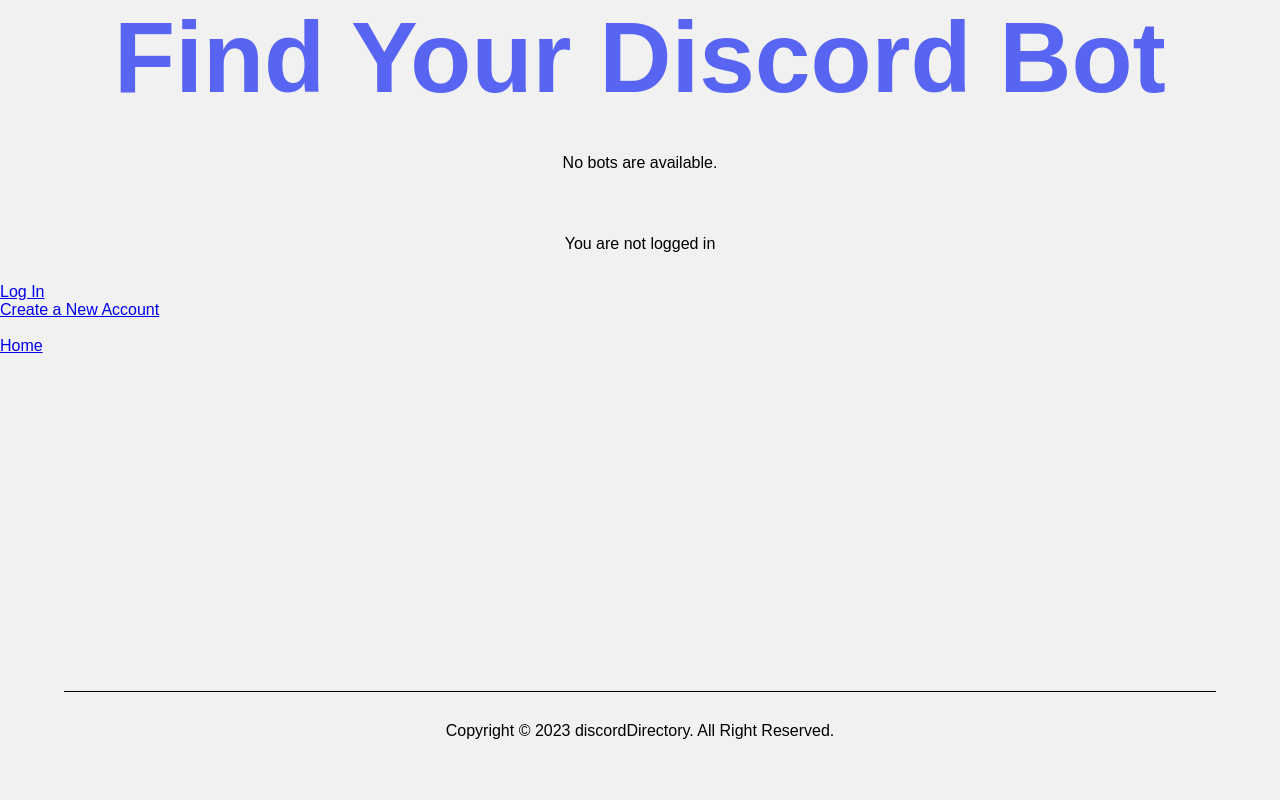
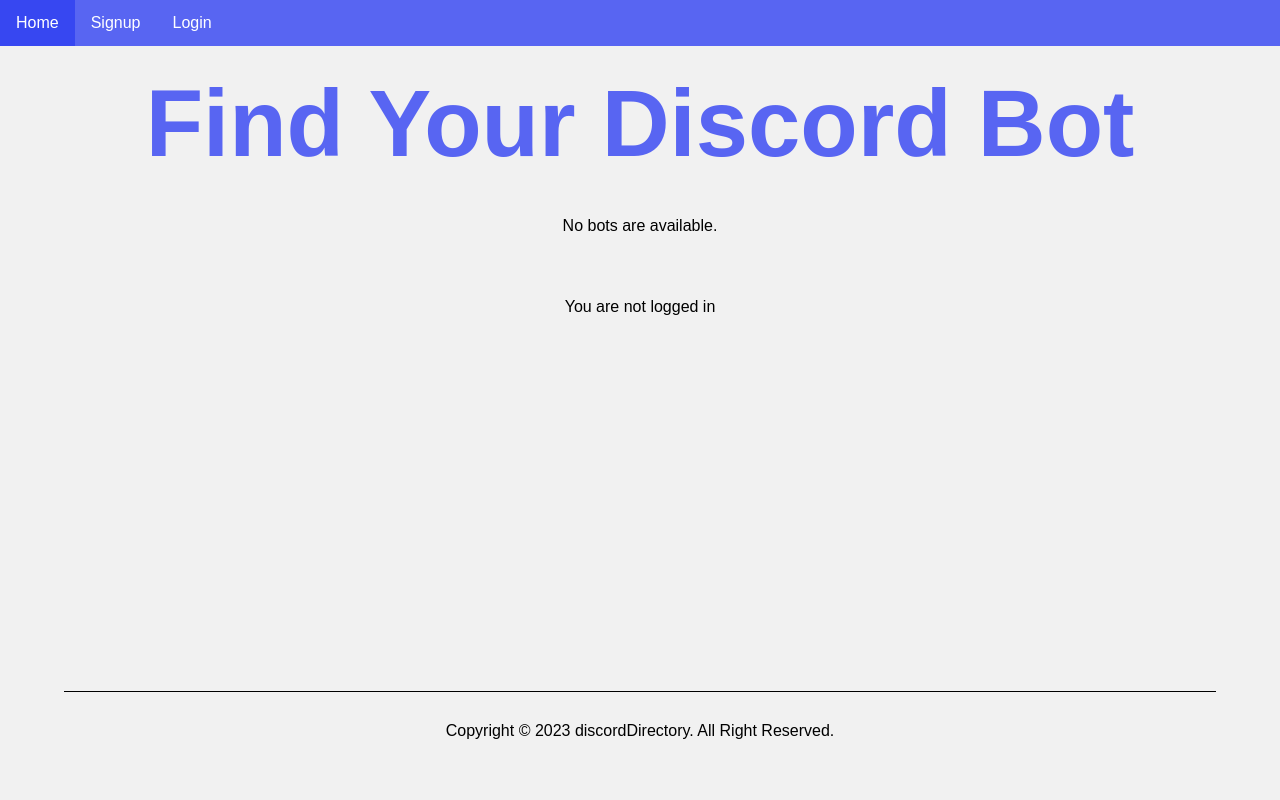
Before and after one commit to Guscraftin/CA2_bot-repository, a Django app: page / in a window 1280 px wide. Run offline with Django 4.2, Linux system fonts and the light colour scheme; data that the repository does not hold is empty.

Commit message:
feature: add navbar

```diff
--- a/bots/static/bots/style.css
+++ b/bots/static/bots/style.css
@@ -9,7 +9,7 @@
 
 body {
     background: #f1f1f1;
-    font-family: Arial, Helvetica, sans-serif;
+    font-family: Arial, Helvetica, cursive;
     height: 100vh;
     display: flex;
     flex-direction: column;
@@ -26,11 +26,37 @@ li a {
 /*
  * Home Page
  */
+
+/* Navbar */
+nav {
+    background-color: #5865F2;
+}
+.menu {
+    display: flex;
+    flex-direction: column;
+}
+.menu ul {
+    text-align: center;
+    list-style-type: none;
+}
+.menu li {
+    float: left;
+    padding: 14px 16px;
+}
+.menu li a {
+    text-decoration: none;
+    color: white;
+}
+.menu li:hover {
+    background-color: #3747f1;
+}
+
+/*  */
 h1 {
     color: var(--main-discord-color);
     text-align: center;
-    font-size: calc(64px + (112 - 64) * ((100vw - 320px) / (1600 - 320)));
-    margin-bottom: 24px;
+    font-size: calc(40px + (112 - 40) * ((100vw - 320px) / (1600 - 320)));
+    margin: 24px;
 }
 
 p {
--- a/bots/templates/bots/index.html
+++ b/bots/templates/bots/index.html
@@ -21,15 +21,10 @@
     <br>
     <a href="{% url 'bots:add' %}">Add a bot</a>
     <br>
-    <p><a href="{% url 'logout' %}">Log Out</a></p>
     <p><a href="{% url 'password_reset' %}">Reset Password</a></p>
 {% else %}
     <p>You are not logged in</p>
-    <a href="{% url 'login' %}">Log In</a>
-    <br>
-    <a href="{% url 'signup' %}">Create a New Account</a>
-    <br>
 {% endif %}
     <br>
-<a href="{% url 'home' %}">Home</a>
+<!-- <a href="{% url 'home' %}">Home</a> # For the future -->
 {% endblock %}
--- a/discordDirectory/settings.py
+++ b/discordDirectory/settings.py
@@ -9,7 +9,7 @@ https://docs.djangoproject.com/en/4.1/topics/settings/
 For the full list of settings and their values, see
 https://docs.djangoproject.com/en/4.1/ref/settings/
 """
-
+import os
 from pathlib import Path
 
 # Build paths inside the project like this: BASE_DIR / 'subdir'.
--- a/templates/base.html
+++ b/templates/base.html
@@ -17,7 +17,21 @@
 {# This is the web page that will be displayed by default when a page is called by a view. #}
 {# (This uses override variables in the other files in this folder to customize them). #}
 <body>
-    <nav></nav>
+    <nav>
+        <!-- NAVIGATION MENUS -->
+        <div class="menu">
+            <ul>
+                <li><a href="/" id="home-left">Home</a></li>
+                {% if user.is_authenticated %}
+                    <li><a href="{% url 'logout' %}">Logout</a></li>
+                {% else %}
+                    <li><a href={% url 'signup' %}>Signup</a></li>
+                    <li><a href={% url 'login' %}>Login</a></li>
+                {% endif %}
+            </ul>
+        </div>
+    </nav>
+
     <header></header>
 
     <main>
```
Also changed, not shown: templates/home.html (+10 -5 lines).
